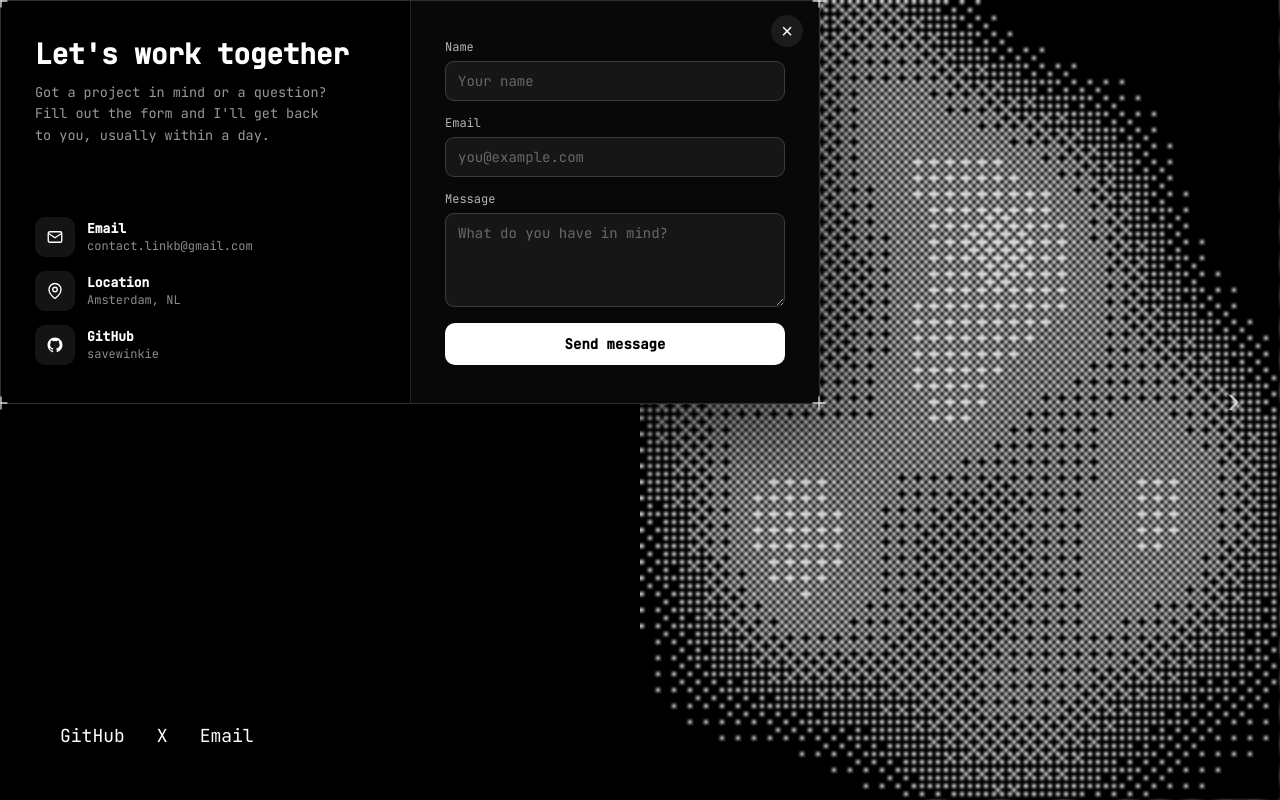
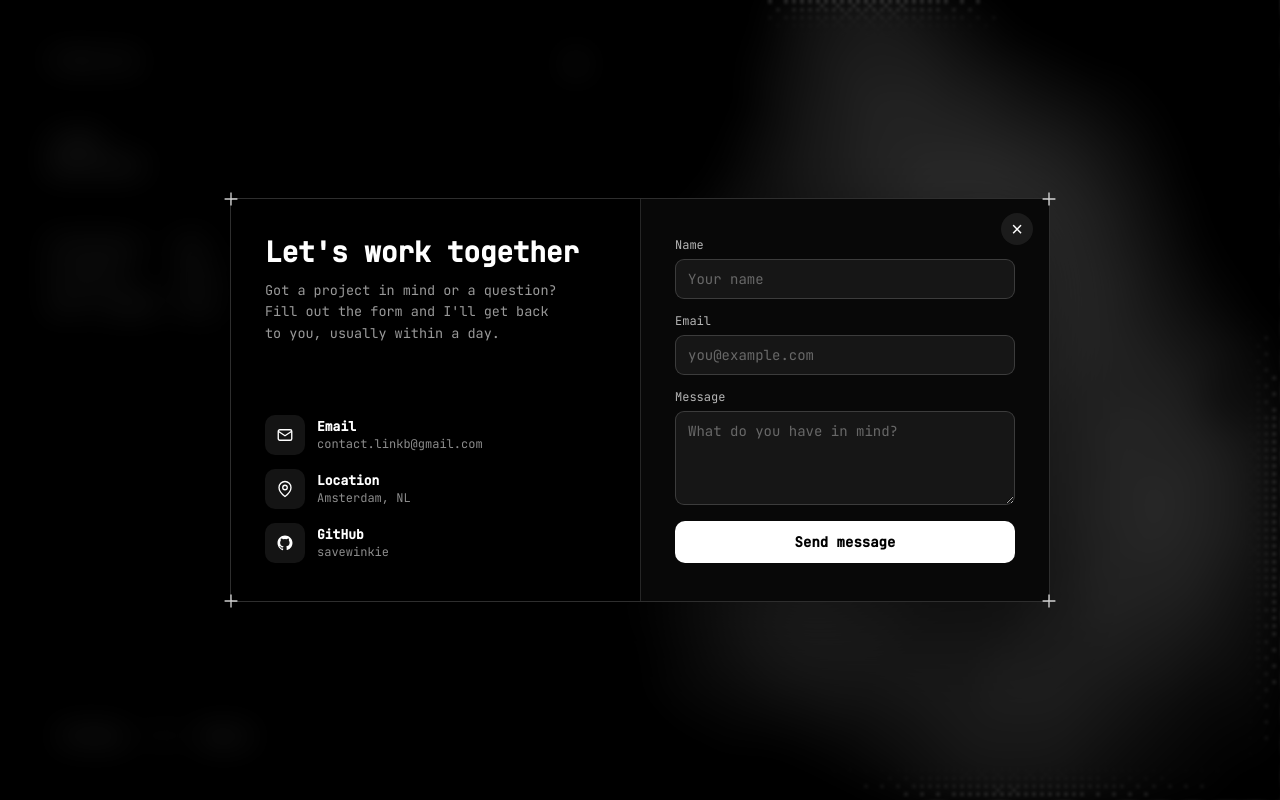
Before and after one commit to savewinkie/portfolio, a Next.js app: page / in a window 1280 px wide. Both pictures are taken after a click on the button "Email". Built offline with nearby package versions, Linux system fonts and the light colour scheme.

Commit message:
fixed some bugs

```diff
--- a/app/globals.css
+++ b/app/globals.css
@@ -57,20 +57,36 @@ body {
 .toggle:hover { background: color-mix(in srgb, var(--fg) 10%, transparent); }
 .toggle svg { width: 24px; height: 24px; }
 
-.arrow { position: absolute; top: 50%; transform: translateY(-50%); background: none; border: none; color: var(--fg); cursor: pointer; font-size: 38px; z-index: 30; padding: 10px; transition: opacity 0.2s, transform 0.2s; opacity: 0.7; line-height: 1; }
-.arrow:hover { opacity: 1; }
-.arrow:active { transform: translateY(-50%) scale(0.82); }
-.arrow.left-a { left: 24px; }
-.arrow.left-a:hover { transform: translateY(-50%) translateX(-5px); }
-.arrow.right-a { right: 32px; animation: arrowNudge 2s ease-in-out infinite; }
-.arrow.right-a:hover { transform: translateY(-50%) translateX(5px); animation: none; }
+/* ── Nav arrows (round bubble) ── */
+.arrow {
+  position: absolute; top: 50%; transform: translateY(-50%);
+  height: 52px; width: 52px; border-radius: 50%;
+  background: color-mix(in srgb, var(--bg) 40%, transparent);
+  border: 1px solid color-mix(in srgb, var(--fg) 28%, transparent);
+  color: var(--fg); cursor: pointer; z-index: 30; padding: 0;
+  display: flex; align-items: center; justify-content: center;
+  backdrop-filter: blur(8px); -webkit-backdrop-filter: blur(8px);
+  transition: background 0.25s, border-color 0.25s, transform 0.2s;
+}
+.arrow:hover { background: var(--fg); border-color: var(--fg); color: var(--bg); }
+.arrow:active { transform: translateY(-50%) scale(0.9); }
+.arrow .arr-inner { display: flex; align-items: center; justify-content: center; }
+.arrow .arr-line { display: none; }
+.arrow .arr-chev { display: flex; }
+.arrow .arr-chev svg { width: 24px; height: 24px; }
+
+.arrow.right-a { right: 28px; animation: arrowNudge 2.2s ease-in-out infinite; }
+.arrow.right-a:hover { animation: none; }
+.arrow.left-a { left: 28px; }
 @keyframes arrowNudge {
-  0%, 100% { transform: translateY(-50%) translateX(0); }
-  50% { transform: translateY(-50%) translateX(6px); }
+  0%, 100% { box-shadow: 0 0 0 0 color-mix(in srgb, var(--fg) 26%, transparent); }
+  50% { box-shadow: 0 0 0 7px color-mix(in srgb, var(--fg) 0%, transparent); }
 }
 
 .right { width: 50%; position: relative; background: #000; overflow: hidden; transition: background 0.4s; }
 [data-theme="light"] .right { background: #f2f2f2; }
+.right .shader-glow { position: absolute; inset: 0; width: 100%; height: 100%; display: block; z-index: 1; mix-blend-mode: screen; }
+[data-theme="light"] .right .shader-glow { mix-blend-mode: multiply; }
 .shader-canvas { position: absolute; inset: 0; width: 100%; height: 100%; display: block; image-rendering: pixelated; }
 
 /* ── About ── */
--- a/app/page.jsx
+++ b/app/page.jsx
@@ -31,6 +31,23 @@ export default function Home() {
     return () => document.removeEventListener('keydown', onKey);
   }, [contact]);
 
+  // scroll / trackpad navigation between pages (throttled)
+  useEffect(() => {
+    let locked = false;
+    function onWheel(e) {
+      if (contact !== null) return;           // don't navigate while modal open
+      if (e.target.closest('.modal-scrollable, .budget, .contact-card, textarea')) return;
+      const delta = Math.abs(e.deltaX) > Math.abs(e.deltaY) ? e.deltaX : e.deltaY;
+      if (Math.abs(delta) < 20 || locked) return;
+      locked = true;
+      if (delta > 0) setPage((p) => Math.min(MAX, p + 1));
+      else setPage((p) => Math.max(0, p - 1));
+      setTimeout(() => { locked = false; }, 900); // wait for the slide animation
+    }
+    window.addEventListener('wheel', onWheel, { passive: true });
+    return () => window.removeEventListener('wheel', onWheel);
+  }, [contact]);
+
   return (
     <>
       <div className="stage" data-page={page === 0 ? undefined : page}>
--- a/components/AboutPanel.jsx
+++ b/components/AboutPanel.jsx
@@ -28,8 +28,8 @@ export default function AboutPanel({ onBack, onNext }) {
           <div><div className="k">STATUS</div><div className="v">Available for work</div></div>
         </div>
       </div>
-      <button className="arrow left-a" onClick={onBack} aria-label="Back">‹</button>
-      <button className="arrow right-a" onClick={onNext} aria-label="Projects">›</button>
+      <button className="arrow left-a" onClick={onBack} aria-label="Back"><span className="arr-inner"><span className="arr-line" /><span className="arr-chev"><svg viewBox="0 0 24 24" fill="none" stroke="currentColor" strokeWidth="2.2" strokeLinecap="round" strokeLinejoin="round"><path d="m15 18-6-6 6-6" /></svg></span></span></button>
+      <button className="arrow right-a" onClick={onNext} aria-label="Projects"><span className="arr-inner"><span className="arr-line" /><span className="arr-chev"><svg viewBox="0 0 24 24" fill="none" stroke="currentColor" strokeWidth="2.2" strokeLinecap="round" strokeLinejoin="round"><path d="m9 18 6-6-6-6" /></svg></span></span></button>
     </div>
   );
 }
--- a/components/ContactModal.jsx
+++ b/components/ContactModal.jsx
@@ -64,7 +64,27 @@ export default function ContactModal({ open, onClose, plan = '' }) {
   }
 
   return createPortal(
-    <div className="contact-overlay" onClick={onClose}>
+    <div
+      className="contact-overlay"
+      onClick={onClose}
+      style={{
+        position: 'fixed',
+        top: 0,
+        left: 0,
+        right: 0,
+        bottom: 0,
+        width: '100vw',
+        height: '100vh',
+        zIndex: 2147483647,
+        display: 'flex',
+        alignItems: 'center',
+        justifyContent: 'center',
+        padding: '24px',
+        background: 'color-mix(in srgb, var(--bg) 70%, transparent)',
+        backdropFilter: 'blur(16px) saturate(120%)',
+        WebkitBackdropFilter: 'blur(16px) saturate(120%)',
+      }}
+    >
       <div className="contact-card" onClick={(e) => e.stopPropagation()}>
         <Plus className="cc-plus tl" />
         <Plus className="cc-plus tr" />
--- a/components/HomePanel.jsx
+++ b/components/HomePanel.jsx
@@ -55,7 +55,7 @@ export default function HomePanel({ onNext, onContact }) {
           <ShaderCanvas />
         </div>
 
-        <button className="arrow right-a" onClick={onNext} aria-label="About me">›</button>
+        <button className="arrow right-a" onClick={onNext} aria-label="About me"><span className="arr-inner"><span className="arr-line" /><span className="arr-chev"><svg viewBox="0 0 24 24" fill="none" stroke="currentColor" strokeWidth="2.2" strokeLinecap="round" strokeLinejoin="round"><path d="m9 18 6-6-6-6" /></svg></span></span></button>
       </div>
     </div>
   );
--- a/components/PricingPanel.jsx
+++ b/components/PricingPanel.jsx
@@ -218,7 +218,7 @@ export default function PricingPanel({ onBack, onContact }) {
         </div>
       )}
 
-      <button className="arrow left-a" onClick={onBack} aria-label="Back">‹</button>
+      <button className="arrow left-a" onClick={onBack} aria-label="Back"><span className="arr-inner"><span className="arr-line" /><span className="arr-chev"><svg viewBox="0 0 24 24" fill="none" stroke="currentColor" strokeWidth="2.2" strokeLinecap="round" strokeLinejoin="round"><path d="m15 18-6-6 6-6" /></svg></span></span></button>
     </div>
   );
 }
--- a/components/ProjectsPanel.jsx
+++ b/components/ProjectsPanel.jsx
@@ -120,8 +120,8 @@ export default function ProjectsPanel({ onBack, onNext }) {
           </div>
         </div>
 
-        <button className="arrow left-a" onClick={onBack} aria-label="Back">‹</button>
-        <button className="arrow right-a" onClick={onNext} aria-label="Pricing">›</button>
+        <button className="arrow left-a" onClick={onBack} aria-label="Back"><span className="arr-inner"><span className="arr-line" /><span className="arr-chev"><svg viewBox="0 0 24 24" fill="none" stroke="currentColor" strokeWidth="2.2" strokeLinecap="round" strokeLinejoin="round"><path d="m15 18-6-6 6-6" /></svg></span></span></button>
+        <button className="arrow right-a" onClick={onNext} aria-label="Pricing"><span className="arr-inner"><span className="arr-line" /><span className="arr-chev"><svg viewBox="0 0 24 24" fill="none" stroke="currentColor" strokeWidth="2.2" strokeLinecap="round" strokeLinejoin="round"><path d="m9 18 6-6-6-6" /></svg></span></span></button>
       </div>
     </div>
   );
--- a/components/ShaderCanvas.jsx
+++ b/components/ShaderCanvas.jsx
@@ -64,20 +64,26 @@ export default function ShaderCanvas({ variant = 0, hue = null, glow = true }) {
 
     function resize() {
       const r = canvas.parentElement.getBoundingClientRect();
-      canvas.width = Math.max(1, Math.floor(r.width));
-      canvas.height = Math.max(1, Math.floor(r.height));
-      bw = Math.max(1, Math.ceil(canvas.width / SCALE));
-      bh = Math.max(1, Math.ceil(canvas.height / SCALE));
+      const w = Math.max(1, Math.ceil(r.width));
+      const h = Math.max(1, Math.ceil(r.height));
+      if (w === canvas.width && h === canvas.height) return; // no change
+      canvas.width = w;
+      canvas.height = h;
+      bw = Math.max(1, Math.ceil(w / SCALE));
+      bh = Math.max(1, Math.ceil(h / SCALE));
       img = ctx.createImageData(bw, bh);
       buf = new Uint32Array(img.data.buffer);
       xn = new Float32Array(bw);
       yn = new Float32Array(bh);
       for (let x = 0; x < bw; x++) xn[x] = x / bw;
       for (let y = 0; y < bh; y++) yn[y] = y / bh;
-      if (glowCanvas) { glowCanvas.width = canvas.width; glowCanvas.height = canvas.height; }
+      if (glowCanvas) { glowCanvas.width = w; glowCanvas.height = h; }
     }
     resize();
     window.addEventListener('resize', resize);
+    // re-fit whenever the panel itself changes size (after 3D transitions settle)
+    const ro = new ResizeObserver(resize);
+    ro.observe(canvas.parentElement);
 
     // mouse tracking (passive listener = no scroll jank)
     let mouseX = 0.5, mouseY = 0.5, smoothX = 0.5, smoothY = 0.5;
@@ -195,6 +201,7 @@ export default function ShaderCanvas({ variant = 0, hue = null, glow = true }) {
     return () => {
       cancelAnimationFrame(rafId);
       window.removeEventListener('resize', resize);
+      ro.disconnect();
       parent.removeEventListener('mousemove', onMove);
       parent.removeEventListener('mouseleave', onLeave);
       document.removeEventListener('visibilitychange', onVis);
```
